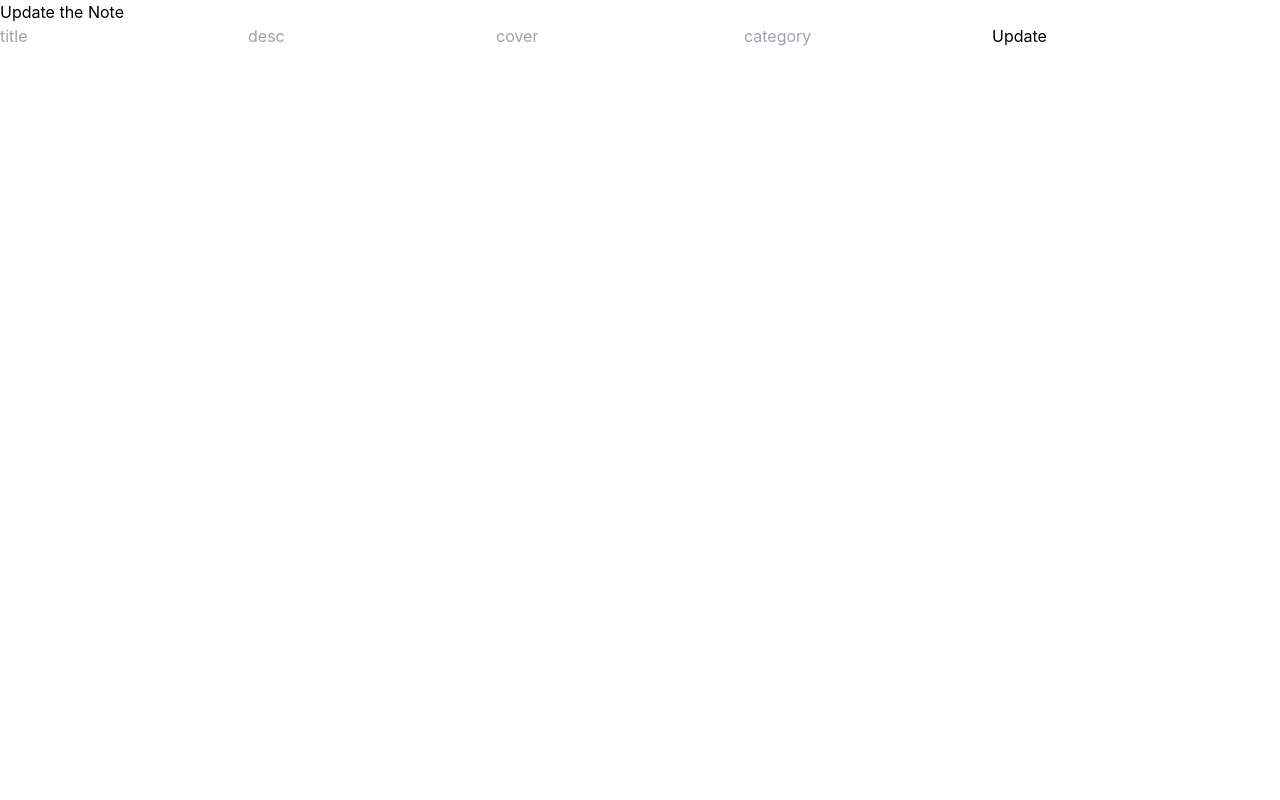
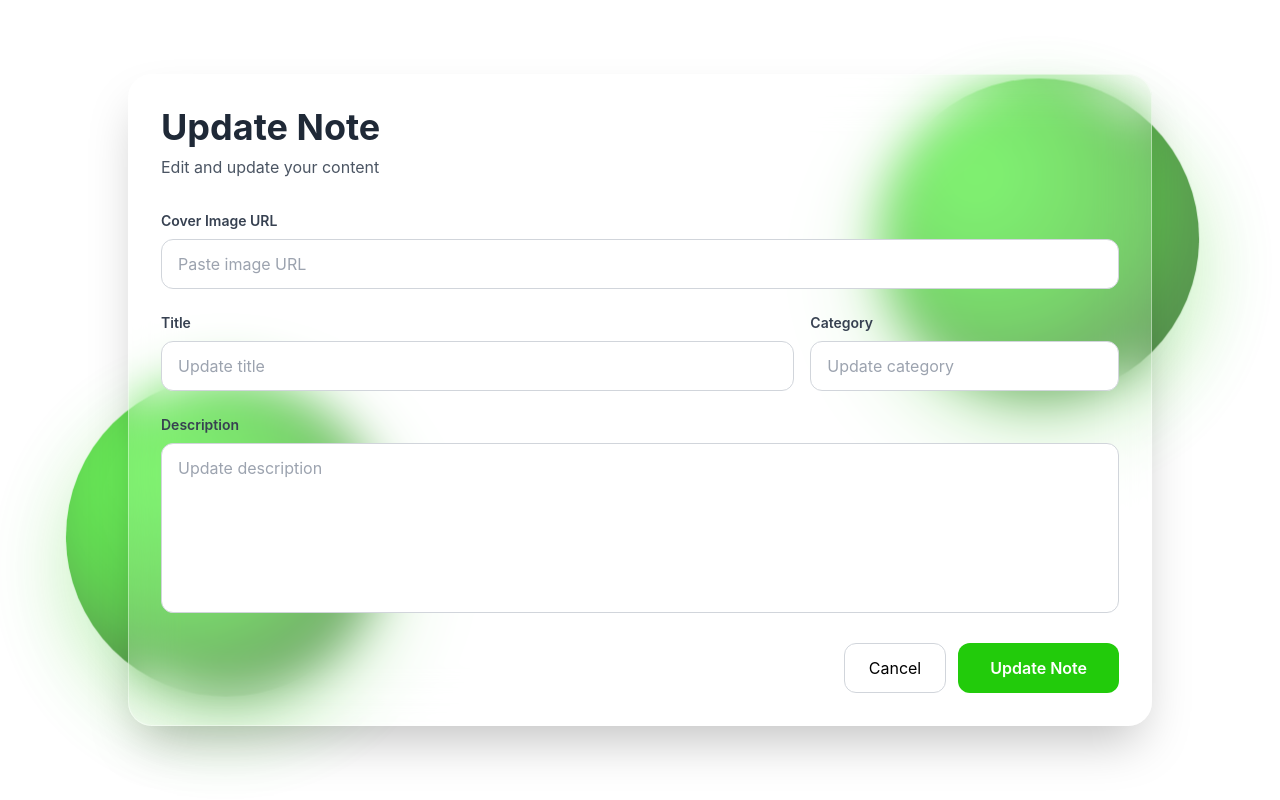
Before and after one commit to dulmini11/NotesApp, a React (Create React App) app in the folder client/: page /update/1 in a window 1280 px wide. Built offline with nearby package versions, Linux system fonts and the light colour scheme.

Commit message:
feat(client): add CSS styling to Update Note page

```diff
--- a/client/src/pages/update.jsx
+++ b/client/src/pages/update.jsx
@@ -12,8 +12,7 @@ const Update = () => {
 
   const navigate = useNavigate();
   const location = useLocation();
-
-  const idNote = location.pathname.split("/")[2]
+  const idNote = location.pathname.split("/")[2];
 
   const handleChange = (e) => {
     setBook(prev => ({ ...prev, [e.target.name]: e.target.value }));
@@ -22,25 +21,116 @@ const Update = () => {
   const handleClick = async (e) => {
     e.preventDefault();
     try {
-      await axios.put("http://localhost:8800/note/"+ idNote, book);
+      await axios.put("http://localhost:8800/note/" + idNote, book);
       navigate("/");
     } catch (err) {
       console.log(err);
     }
   };
 
-  console.log(book);
+  return (
+    <div className="min-h-screen relative overflow-hidden flex items-center justify-center p-8" style={{ background: '#ffffff' }}>
 
-  return (
-    <div className='form'>
-      <h1>Update the Note</h1>
+      {/* Floating Balls */}
+      <div className="absolute top-20 right-20 w-80 h-80 rounded-full opacity-70"
+        style={{
+          background: 'radial-gradient(circle at 30% 30%, #2ef015, #22cb0b, #1ea309, #16850a)',
+          boxShadow: 'inset -30px -30px 60px rgba(0,0,0,0.3), 0 30px 80px rgba(34,203,11,0.4)',
+          animation: 'float 6s ease-in-out infinite'
+        }} />
 
-      <input type="text" placeholder='title' name="title" onChange={handleChange} />
-      <input type="text" placeholder='desc' name="desc" onChange={handleChange} />
-      <input type="text" placeholder='cover' name="cover" onChange={handleChange} />
-      <input type="text" placeholder='category' name="category" onChange={handleChange} />
+      <div className="absolute bottom-20 left-20 w-80 h-80 rounded-full opacity-70"
+        style={{
+          background: 'radial-gradient(circle at 30% 30%, #2ef015, #22cb0b, #1ea309, #16850a)',
+          boxShadow: 'inset -30px -30px 60px rgba(0,0,0,0.3), 0 30px 80px rgba(34,203,11,0.4)',
+          animation: 'float 6s ease-in-out infinite 3s'
+        }} />
 
-      <button onClick={handleClick}>Update </button>
+      <style>{`
+        @keyframes float {
+          0%,100% { transform: translate(0,0); }
+          50% { transform: translate(-15px,-25px); }
+        }
+      `}</style>
+
+      {/* Form Container */}
+      <div className="relative z-10 w-full max-w-5xl">
+        <div className="rounded-3xl p-8 shadow-2xl backdrop-blur-xl border border-white border-opacity-40"
+          style={{ background: 'rgba(255,255,255,0.15)' }}>
+
+          {/* Header */}
+          <div className="mb-8">
+            <h1 className="text-4xl font-bold text-gray-800">Update Note</h1>
+            <p className="text-gray-600 mt-2">Edit and update your content</p>
+          </div>
+
+          {/* Cover */}
+          <div className="mb-6">
+            <label className="block text-sm font-semibold text-gray-700 mb-2">Cover Image URL</label>
+            <input
+              type="text"
+              name="cover"
+              onChange={handleChange}
+              placeholder="Paste image URL"
+              className="w-full px-4 py-3 rounded-xl border border-gray-300 outline-none"
+            />
+          </div>
+
+          {/* Title & Category */}
+          <div className="grid grid-cols-1 md:grid-cols-3 gap-4 mb-6">
+            <div className="md:col-span-2">
+              <label className="block text-sm font-semibold text-gray-700 mb-2">Title</label>
+              <input
+                type="text"
+                name="title"
+                onChange={handleChange}
+                placeholder="Update title"
+                className="w-full px-4 py-3 rounded-xl border border-gray-300 outline-none"
+              />
+            </div>
+
+            <div>
+              <label className="block text-sm font-semibold text-gray-700 mb-2">Category</label>
+              <input
+                type="text"
+                name="category"
+                onChange={handleChange}
+                placeholder="Update category"
+                className="w-full px-4 py-3 rounded-xl border border-gray-300 outline-none"
+              />
+            </div>
+          </div>
+
+          {/* Description */}
+          <div className="mb-6">
+            <label className="block text-sm font-semibold text-gray-700 mb-2">Description</label>
+            <textarea
+              rows="6"
+              name="desc"
+              onChange={handleChange}
+              placeholder="Update description"
+              className="w-full px-4 py-3 rounded-xl border border-gray-300 outline-none resize-none"
+            />
+          </div>
+
+          {/* Buttons */}
+          <div className="flex justify-end gap-3">
+            <button
+              onClick={() => navigate("/")}
+              className="px-6 py-3 rounded-xl border border-gray-300 bg-white">
+              Cancel
+            </button>
+
+            <button
+              onClick={handleClick}
+              className="px-8 py-3 rounded-xl text-white font-semibold"
+              style={{ background: '#22cb0b' }}>
+              Update Note
+            </button>
+          </div>
+
+        </div>
+      </div>
     </div>
   );
 };
```
